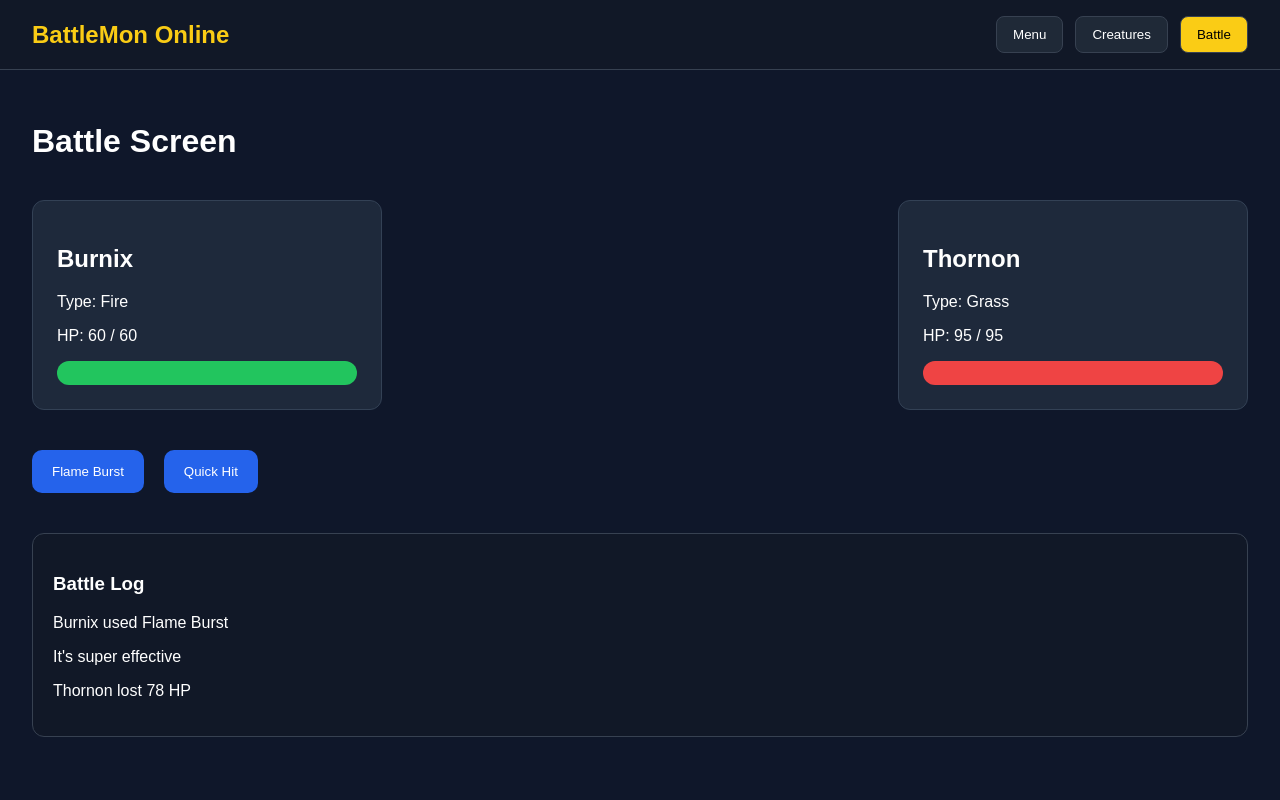
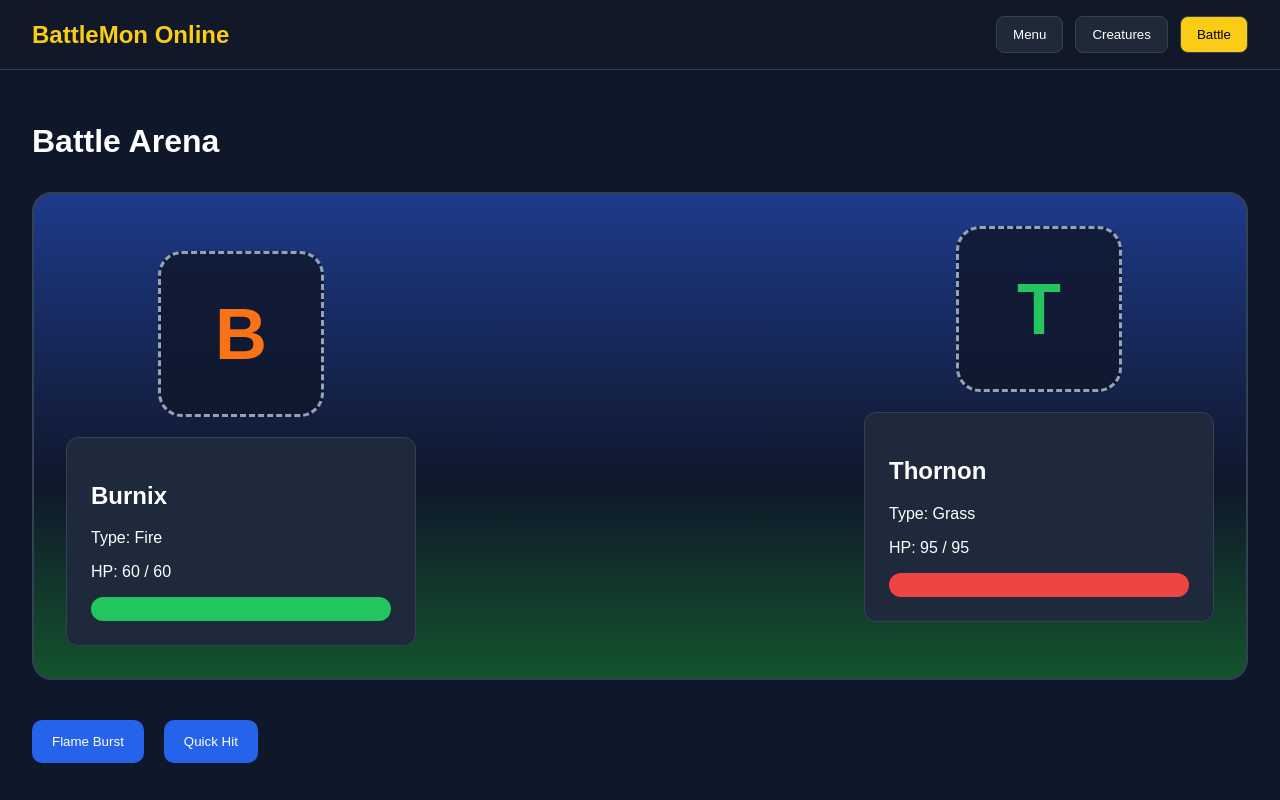
Before and after one commit to ZoRoEmiya/BattleMon-Online, a React (Vite) app in the folder client/: page / in a window 1280 px wide. Both pictures are taken after a click on the button "Battle". Shown: the top 800 px of the page. Built offline with nearby package versions, Linux system fonts and the light colour scheme.

Commit message:
feat: enhance CreatureCard and BattlePage with sprite placeholders and updated layout

```diff
--- a/client/src/components/CreatureCard.jsx
+++ b/client/src/components/CreatureCard.jsx
@@ -1,7 +1,12 @@
 function CreatureCard({ creature }) {
   return (
     <div className="creature-card">
+      <div className="sprite-placeholder">
+        {creature.name.charAt(0)}
+      </div>
+
       <h2>{creature.name}</h2>
+
       <p>Type: {creature.type}</p>
       <p>HP: {creature.hp}</p>
       <p>ATK: {creature.atk}</p>
@@ -9,6 +14,7 @@ function CreatureCard({ creature }) {
       <p>SPD: {creature.spd}</p>
 
       <h3>Moves</h3>
+
       <ul>
         {creature.moves.map((item) => (
           <li key={item.id}>
--- a/client/src/index.css
+++ b/client/src/index.css
@@ -169,3 +169,74 @@ button {
   border-radius: 12px;
   padding: 20px;
 }
+.sprite-placeholder {
+  width: 96px;
+  height: 96px;
+  margin-bottom: 16px;
+
+  display: flex;
+  align-items: center;
+  justify-content: center;
+
+  background: #334155;
+  border: 2px dashed #64748b;
+  border-radius: 16px;
+
+  font-size: 40px;
+  font-weight: bold;
+  color: #facc15;
+}
+
+.arena {
+  min-height: 420px;
+
+  background: linear-gradient(180deg, #1e3a8a 0%, #0f172a 60%, #14532d 100%);
+  border: 2px solid #334155;
+  border-radius: 20px;
+
+  padding: 32px;
+  margin-top: 32px;
+
+  display: flex;
+  justify-content: space-between;
+  align-items: center;
+}
+
+.battle-side {
+  display: flex;
+  flex-direction: column;
+  align-items: center;
+  gap: 20px;
+}
+
+.battle-sprite {
+  width: 160px;
+  height: 160px;
+
+  display: flex;
+  align-items: center;
+  justify-content: center;
+
+  background: rgba(15, 23, 42, 0.8);
+  border: 3px dashed #94a3b8;
+  border-radius: 24px;
+
+  font-size: 72px;
+  font-weight: bold;
+}
+
+.player-sprite {
+  color: #f97316;
+}
+
+.enemy-sprite {
+  color: #22c55e;
+}
+
+.player-side {
+  align-self: flex-end;
+}
+
+.enemy-side {
+  align-self: flex-start;
+}
--- a/client/src/pages/BattlePage.jsx
+++ b/client/src/pages/BattlePage.jsx
@@ -1,21 +1,25 @@
 function BattlePage() {
   return (
     <div className="page">
-      <h1>Battle Screen</h1>
+      <h1>Battle Arena</h1>
 
-      <div className="battle-layout">
+      <div className="arena">
+        <div className="battle-side player-side">
+          <div className="battle-sprite player-sprite">B</div>
+
           <div className="battle-card">
             <h2>Burnix</h2>
             <p>Type: Fire</p>
             <p>HP: 60 / 60</p>
 
             <div className="hp-bar">
-            <div
-              className="hp-fill"
-              style={{ width: "100%" }}
-            ></div>
+              <div className="hp-fill" style={{ width: "100%" }}></div>
             </div>
           </div>
+        </div>
+
+        <div className="battle-side enemy-side">
+          <div className="battle-sprite enemy-sprite">T</div>
 
           <div className="battle-card enemy">
             <h2>Thornon</h2>
@@ -23,10 +27,8 @@ function BattlePage() {
             <p>HP: 95 / 95</p>
 
             <div className="hp-bar">
-            <div
-              className="hp-fill enemy-fill"
-              style={{ width: "100%" }}
-            ></div>
+              <div className="hp-fill enemy-fill" style={{ width: "100%" }}></div>
+            </div>
           </div>
         </div>
       </div>
@@ -38,10 +40,9 @@ function BattlePage() {
 
       <div className="battle-log">
         <h3>Battle Log</h3>
-
         <p>Burnix used Flame Burst</p>
         <p>It's super effective</p>
-        <p>Thornon lost 78 HP</p>
+        <p>Thornon lost HP</p>
       </div>
     </div>
   );
```
Lines whose indentation alone changed are shown as unchanged.
